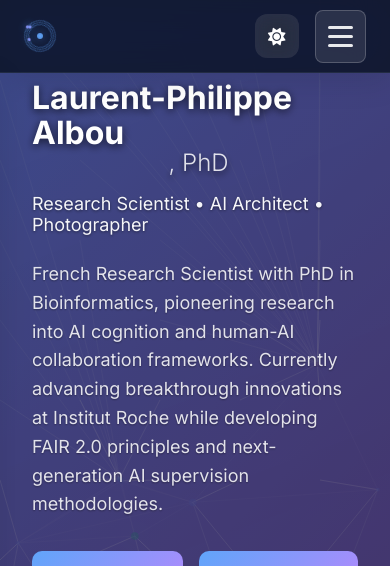
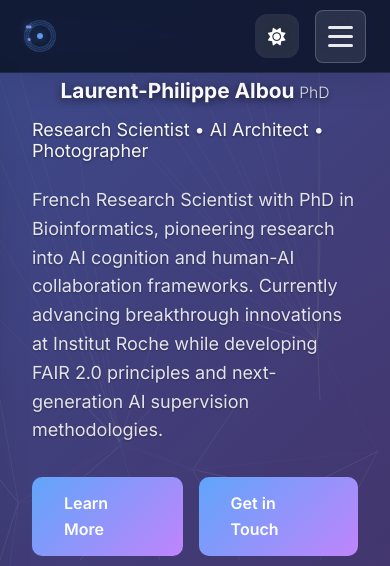
Before and after one commit to lpalbou/lpalbou.github.io, a website: page index.html in a window 390 px wide. Shown: the top 566 px of the page. Drawn offline with Linux system fonts and the light colour scheme.

Commit message:
fix title size in hero section and update stylesheet version

```diff
--- a/index.html
+++ b/index.html
@@ -20,7 +20,7 @@
     <link rel="stylesheet" href="https://cdnjs.cloudflare.com/ajax/libs/font-awesome/6.0.0/css/all.min.css">
 
     <!-- Custom CSS -->
-    <link rel="stylesheet" href="styles.css?v=2025-01-20-hamburger-fix">
+    <link rel="stylesheet" href="styles.css?v=2025-01-20-title-size-fix">
 </head>
 <body data-theme="dark">
     <!-- Navigation -->
@@ -100,7 +100,7 @@
             <div class="hero-text">
                 <h1 class="hero-title">
                     <span class="text-highlight">Laurent-Philippe Albou</span>
-                    <span class="phd-title">, PhD</span>
+                    <span class="phd-title">PhD</span>
                 </h1>
                 <h2 class="hero-subtitle">Research Scientist • AI Architect • Photographer</h2>
                 <p class="hero-description">
--- a/styles.css
+++ b/styles.css
@@ -2371,7 +2371,7 @@ p {
     }
 
     .hero-title {
-        font-size: 2.2rem;
+        font-size: 1.3rem;
         justify-content: center;
     }
 
@@ -2415,7 +2415,7 @@ p {
     }
 
     .hero-title {
-        font-size: 2rem;
+        font-size: 1.3rem;
     }
 
     .hero-subtitle {
```
